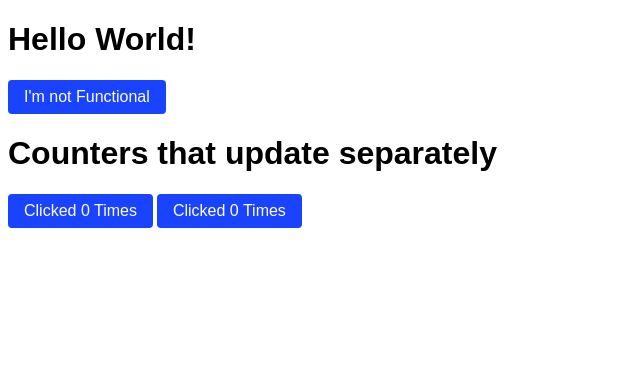
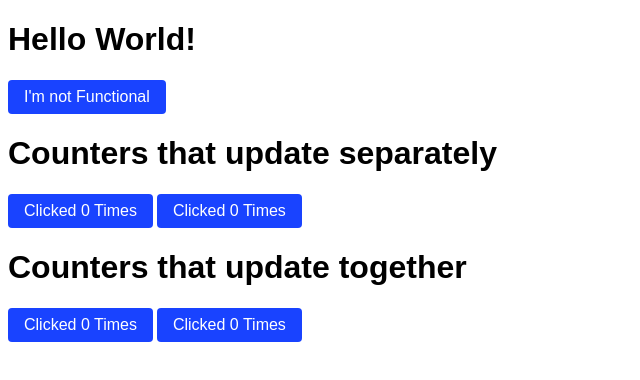
Before and after one commit to faseehfs/react-and-nodejs, a React (Vite) app in the folder react-vite/: page / in a window 1280 px wide. Shown: the top 380 px of the page, without its empty margins (0-640 px from the left). Built offline with nearby package versions, Linux system fonts and the light colour scheme.

Commit message:
Counters

```diff
--- a/react-vite/src/App.jsx
+++ b/react-vite/src/App.jsx
@@ -30,6 +30,31 @@ function CountButton() {
 }
 
 
+function SharedCountButton({count, handleClick}) {
+  return (
+    <button onClick={handleClick}>
+      Clicked {count} Times
+    </button>
+  );
+}
+
+
+function SharedCountButtons() {
+  const [count, setCount] = useState(0);
+
+  function handleClick() {
+    setCount(count + 1);
+  }
+
+  return (
+    <div className="button-group">
+      <SharedCountButton count={count} handleClick={handleClick} />
+      <SharedCountButton count={count} handleClick={handleClick} />
+    </div>
+  )
+}
+
+
 export default function App() {
   return (
     <>
@@ -40,6 +65,8 @@ export default function App() {
         <CountButton />
         <CountButton />
       </div>
+      <h1>Counters that update together</h1>
+      <SharedCountButtons />
     </>
   )
 }
```
